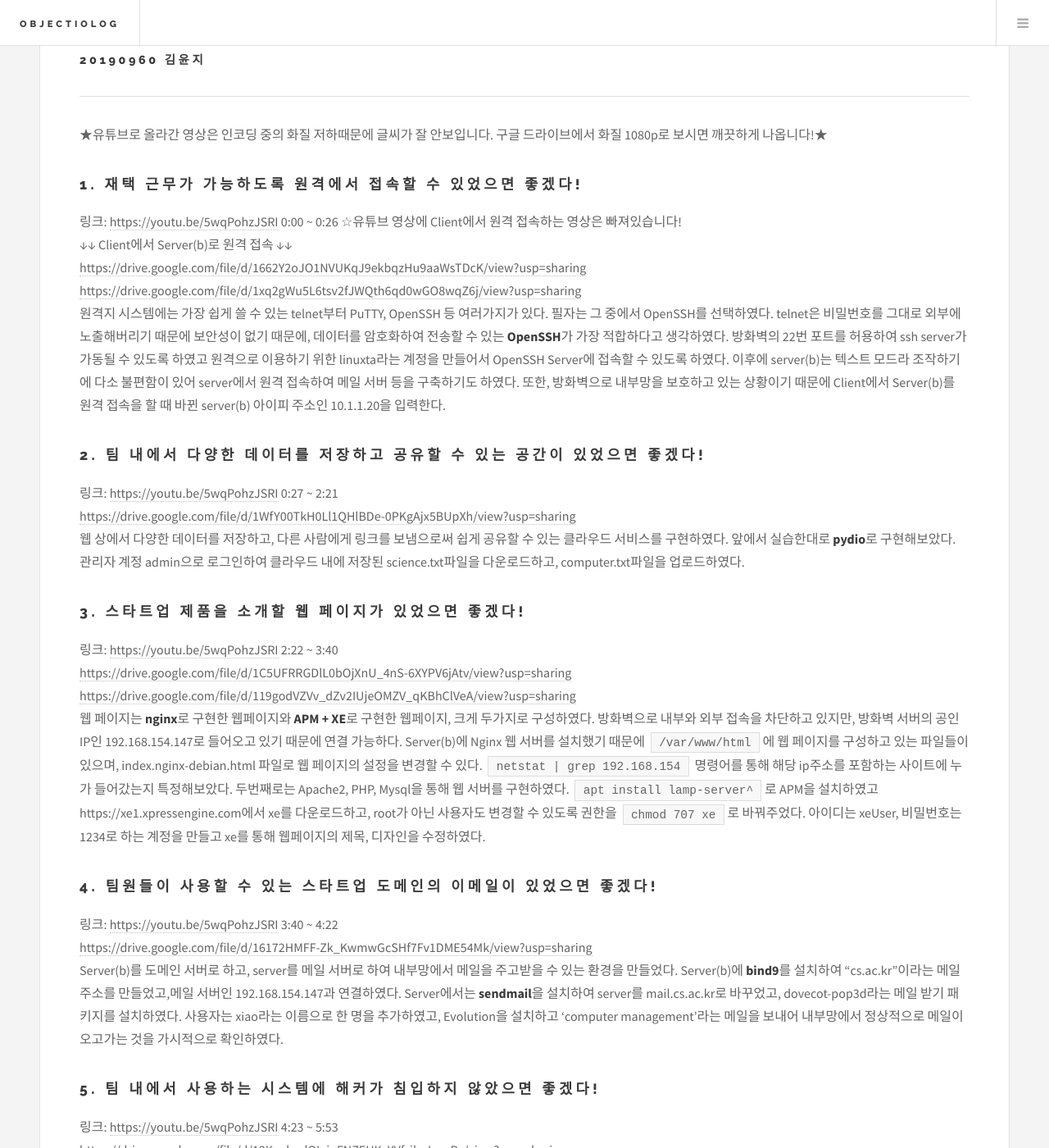
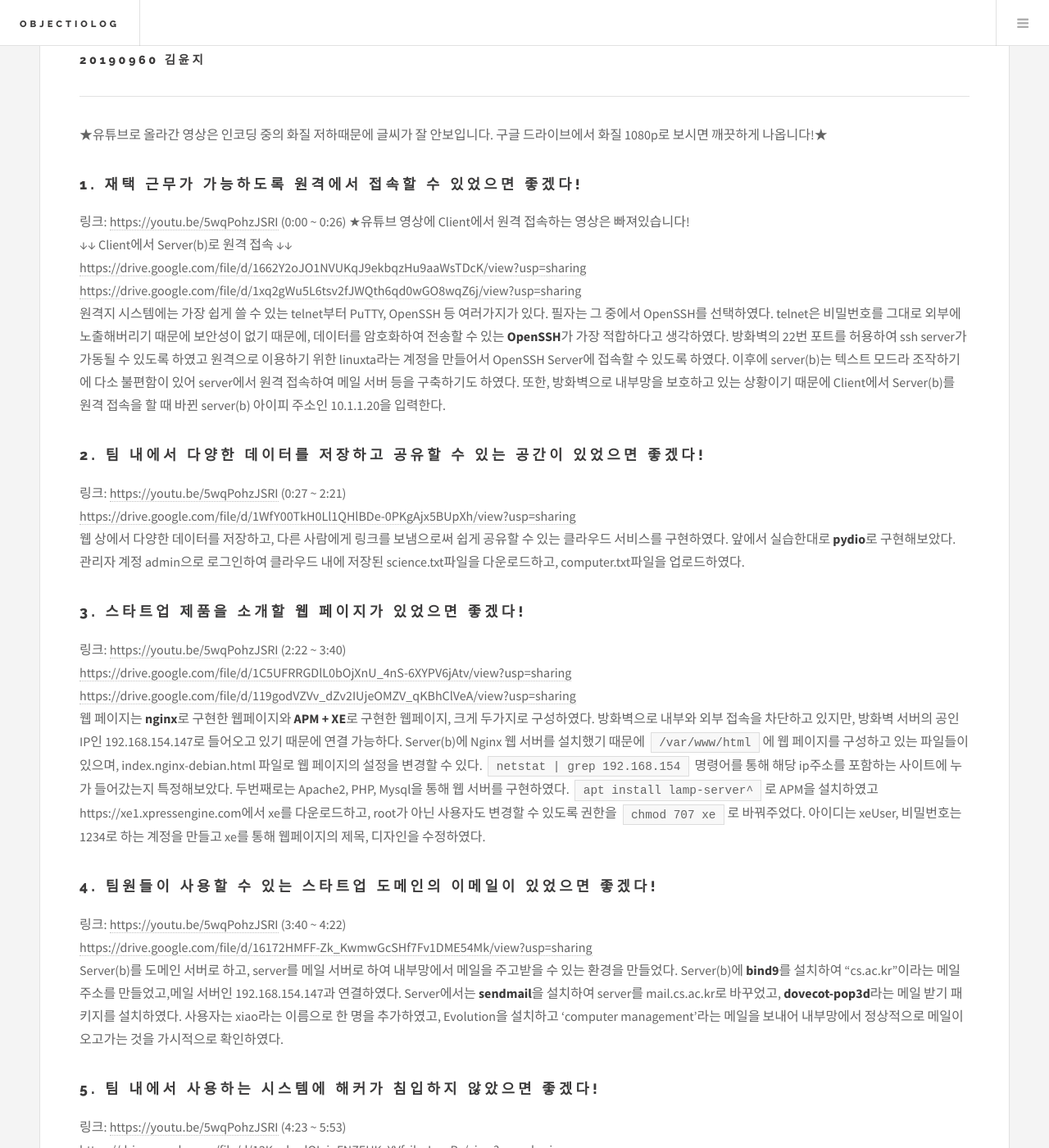
Before and after one commit to ryotaro612/Siera, a Jekyll site: the page built from _posts/2020-06-30-Final.md, in a window 1280 px wide and 1400 px high, scrolled down 1068 px. Shown: the whole window at 82% size. Built offline with Jekyll 4.4.1, drawn with Linux system fonts in a browser that asks for light colours.

Commit message:
Final HW modify

````diff
--- a/_posts/2020-06-30-Final.md
+++ b/_posts/2020-06-30-Final.md
@@ -15,30 +15,30 @@
 ★유튜브로 올라간 영상은 인코딩 중의 화질 저하때문에 글씨가 잘 안보입니다. 구글 드라이브에서 화질 1080p로 보시면 깨끗하게 나옵니다!★
 
 ## 1. 재택 근무가 가능하도록 원격에서 접속할 수 있었으면 좋겠다!
-링크: <https://youtu.be/5wqPohzJSRI> 0:00 ~ 0:26 ☆유튜브 영상에 Client에서 원격 접속하는 영상은 빠져있습니다!
+링크: <https://youtu.be/5wqPohzJSRI> (0:00 ~ 0:26) ★유튜브 영상에 Client에서 원격 접속하는 영상은 빠져있습니다!
                   ↓↓ Client에서 Server(b)로 원격 접속 ↓↓
 <https://drive.google.com/file/d/1662Y2oJO1NVUKqJ9ekbqzHu9aaWsTDcK/view?usp=sharing>
 <https://drive.google.com/file/d/1xq2gWu5L6tsv2fJWQth6qd0wGO8wqZ6j/view?usp=sharing>
 원격지 시스템에는 가장 쉽게 쓸 수 있는 telnet부터 PuTTY, OpenSSH 등 여러가지가 있다. 필자는 그 중에서 OpenSSH를 선택하였다. telnet은 비밀번호를 그대로 외부에 노출해버리기 때문에 보안성이 없기 때문에, 데이터를 암호화하여 전송할 수 있는 **OpenSSH**가 가장 적합하다고 생각하였다. 방화벽의 22번 포트를 허용하여 ssh server가 가동될 수 있도록 하였고 원격으로 이용하기 위한 linuxta라는 계정을 만들어서 OpenSSH Server에 접속할 수 있도록 하였다. 이후에 server(b)는 텍스트 모드라 조작하기에 다소 불편함이 있어 server에서 원격 접속하여 메일 서버 등을 구축하기도 하였다. 또한, 방화벽으로 내부망을 보호하고 있는 상황이기 때문에 Client에서 Server(b)를 원격 접속을 할 때 바뀐 server(b) 아이피 주소인 10.1.1.20을 입력한다.
 
 ## 2. 팀 내에서 다양한 데이터를 저장하고 공유할 수 있는 공간이 있었으면 좋겠다!
-링크: <https://youtu.be/5wqPohzJSRI> 0:27 ~ 2:21
+링크: <https://youtu.be/5wqPohzJSRI> (0:27 ~ 2:21)
 <https://drive.google.com/file/d/1WfY00TkH0Ll1QHlBDe-0PKgAjx5BUpXh/view?usp=sharing>
 웹 상에서 다양한 데이터를 저장하고, 다른 사람에게 링크를 보냄으로써 쉽게 공유할 수 있는 클라우드 서비스를 구현하였다. 앞에서 실습한대로 **pydio**로 구현해보았다. 관리자 계정 admin으로 로그인하여 클라우드 내에 저장된 science.txt파일을 다운로드하고, computer.txt파일을 업로드하였다.
 
 ## 3. 스타트업 제품을 소개할 웹 페이지가 있었으면 좋겠다!
-링크: <https://youtu.be/5wqPohzJSRI> 2:22 ~ 3:40
+링크: <https://youtu.be/5wqPohzJSRI> (2:22 ~ 3:40)
 <https://drive.google.com/file/d/1C5UFRRGDlL0bOjXnU_4nS-6XYPV6jAtv/view?usp=sharing>
 <https://drive.google.com/file/d/119godVZVv_dZv2IUjeOMZV_qKBhClVeA/view?usp=sharing>
 웹 페이지는 **nginx**로 구현한 웹페이지와 **APM + XE**로 구현한 웹페이지, 크게 두가지로 구성하였다. 방화벽으로 내부와 외부 접속을 차단하고 있지만, 방화벽 서버의 공인 IP인 192.168.154.147로 들어오고 있기 때문에 연결 가능하다. Server(b)에 Nginx 웹 서버를 설치했기 때문에 `/var/www/html`에 웹 페이지를 구성하고 있는 파일들이 있으며, index.nginx-debian.html 파일로 웹 페이지의 설정을 변경할 수 있다. `netstat | grep 192.168.154` 명령어를 통해 해당 ip주소를 포함하는 사이트에 누가 들어갔는지 특정해보았다. 두번째로는 Apache2, PHP, Mysql을 통해 웹 서버를 구현하였다. `apt install lamp-server^`로 APM을 설치하였고 https://xe1.xpressengine.com에서 xe를 다운로드하고, root가 아닌 사용자도 변경할 수 있도록 권한을 `chmod 707 xe`로 바꿔주었다. 아이디는 xeUser, 비밀번호는 1234로 하는 계정을 만들고 xe를 통해 웹페이지의 제목, 디자인을 수정하였다.
 
 ## 4. 팀원들이 사용할 수 있는 스타트업 도메인의 이메일이 있었으면 좋겠다!
-링크: <https://youtu.be/5wqPohzJSRI> 3:40 ~ 4:22
+링크: <https://youtu.be/5wqPohzJSRI> (3:40 ~ 4:22)
 <https://drive.google.com/file/d/16172HMFF-Zk_KwmwGcSHf7Fv1DME54Mk/view?usp=sharing>
-Server(b)를 도메인 서버로 하고, server를 메일 서버로 하여 내부망에서 메일을 주고받을 수 있는 환경을 만들었다. Server(b)에 **bind9**를 설치하여 "cs.ac.kr"이라는 메일 주소를 만들었고,메일 서버인 192.168.154.147과 연결하였다. Server에서는 **sendmail**을 설치하여 server를 mail.cs.ac.kr로 바꾸었고, dovecot-pop3d라는 메일 받기 패키지를 설치하였다. 사용자는 xiao라는 이름으로 한 명을 추가하였고, Evolution을 설치하고 'computer management'라는 메일을 보내어 내부망에서 정상적으로 메일이 오고가는 것을 가시적으로 확인하였다.
+Server(b)를 도메인 서버로 하고, server를 메일 서버로 하여 내부망에서 메일을 주고받을 수 있는 환경을 만들었다. Server(b)에 **bind9**를 설치하여 "cs.ac.kr"이라는 메일 주소를 만들었고,메일 서버인 192.168.154.147과 연결하였다. Server에서는 **sendmail**을 설치하여 server를 mail.cs.ac.kr로 바꾸었고, **dovecot-pop3d**라는 메일 받기 패키지를 설치하였다. 사용자는 xiao라는 이름으로 한 명을 추가하였고, Evolution을 설치하고 'computer management'라는 메일을 보내어 내부망에서 정상적으로 메일이 오고가는 것을 가시적으로 확인하였다.
 
 ## 5. 팀 내에서 사용하는 시스템에 해커가 침입하지 않았으면 좋겠다!
-링크: <https://youtu.be/5wqPohzJSRI> 4:23 ~ 5:53
+링크: <https://youtu.be/5wqPohzJSRI> (4:23 ~ 5:53)
 <https://drive.google.com/file/d/12KwdssdQI_iuFNZEUKyYVfsikzJgzuRy/view?usp=sharing>
 외부 침입 차단을 위하여 **방화벽**을 이용하였다. 외부 컴퓨터가 내부에 접속할 수 없도록 하는 것에 최우선 순위를 두었고, 외부 컴퓨터가 방화벽 서버의 공인 IP인 192.168.154.147로 웹 서비스를 요청할 때에는 Server(b)가 서비스하도록 설정하였다. 5가지의 미션 중 방화벽을 가장 처음 설정하였고, Network Adapter를 Bridged로 변경하였다. 또한 Server(b)의 ip주소는 10.1.1.20/24로, 네임 서버는 168.126.63.1, 클라이언트는 10.1.1.10로 변경하였다. 방화벽 정책은 다음과 같이 하였다.
 ```
````
